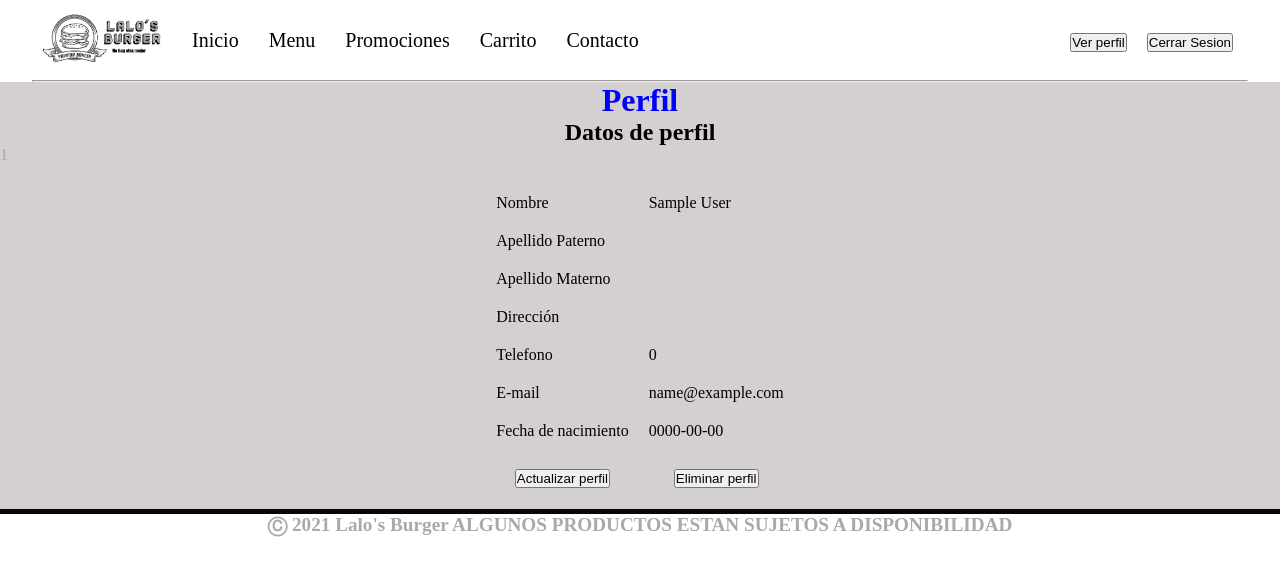
After one commit to miguelrohdez/Proyecto_modulo7, a PHP site: page /perfil.php in a window 1280 px wide. The commit adds this page. Shown: the top 576 px of the page. Run offline with PHP 8.4, Linux system fonts and the light colour scheme; the visitor is signed in with stand-in values (Sample User, id 1).

Commit message:
Muestra datos de perfil correctamente

```diff
--- a/css/main.css
+++ b/css/main.css
@@ -140,7 +140,16 @@ ul{
 	margin-top: 10px;
 	color: black;
 }
-#btn_enviar{
+.t_registro{
+	margin: auto;
+	margin-top: 10px;
+	color: black;
+	border-spacing: 20px;
+    border-collapse: separate;
+}
+
+.btn_registro{
+	padding-top: 3%;
 	text-align: center;
 }
 #img_index{
--- a/formulario_login.html
+++ b/formulario_login.html
@@ -8,7 +8,7 @@
 </head>
 <body>
     <form action="<?php echo $_SERVER['PHP_SELF']; ?>" method="POST">
-        <table class="t_login">
+        <table class="t_registro">
             <tr>
                 <td>E-mail: </td>
                 <td><input type="text" name="txt_email"></td>
--- a/index.php
+++ b/index.php
@@ -21,15 +21,16 @@
 				echo "Fallo la conexion ".$conexion -> connect_errno;
 			}else{
 				$conexion -> set_charset("utf8");
-				$consulta = "SELECT cliente_nombre FROM cliente WHERE cliente_correo = ? AND cliente_contrasenia = ?";
+				$consulta = "SELECT  NoCliente, cliente_nombre FROM cliente WHERE cliente_correo = ? AND cliente_contrasenia = ?";
 				$stmt = $conexion->prepare($consulta);
             	$stmt->bind_param("ss", $usuario, $password);
             	$stmt->execute();
-				$stmt->bind_result($nombre_cliente);
+				$stmt->bind_result($idUsuario, $nombre_cliente);
 
 				if ($stmt->fetch() ) {
 					session_start();
 					$_SESSION["usuario"]=$nombre_cliente;
+					$_SESSION["id"]=$idUsuario;
 					//header("location:carrito.php"); NO SE A QUE PAGINA MARDAR AL CLIENTE REGISTRADO
 				}else{
 					header("index.php"); //Posiblemente agrege una loginErro.html con el mensaje de error
--- a/nav_login.html
+++ b/nav_login.html
@@ -31,6 +31,9 @@
             </ul>
             <ul class="nav-sesion">
                 <li>
+                    <a href="./perfil.php"><button>Ver perfil</button></a>
+                </li>
+                <li>
                     <a href="./salir_sesion.php"><button>Cerrar Sesion</button></a>
                 </li>
             </ul>
--- a/nav_nologin.html
+++ b/nav_nologin.html
@@ -31,7 +31,7 @@
             </ul>
             <ul class="nav-sesion">
                 <li>
-                    <a href="./registro.html"><button>Registrarse</button></a>
+                    <a href="./registro.php"><button>Registrarse</button></a>
                 </li>
             </ul>
         </nav>
--- /dev/null
+++ b/perfil.php
@@ -0,0 +1,96 @@
+<!DOCTYPE html>
+<html lang="es-ES">
+	<head>
+		<meta charset="utf-8">
+		<title>Lalo's Burgers</title>
+		<link rel="stylesheet" type="text/css" href="css/main.css">
+		<script src="https://polyfill.io/v3/polyfill.min.js?features=default"></script>
+
+
+	</head>
+	<body>
+	<!-- Parte que verifica el login -->
+
+		<?php
+			session_start();
+			if (!isset($_SESSION["usuario"])) {
+				include("nav_nologin.html");
+			}else{
+				include("nav_login.html");
+			}
+		?>
+
+	<!-- Aqui  empieza la caja principal -->
+	<div class="container">
+		<header>
+			<h1 class="tituloPrincipal">Perfil</h1>
+		</header>
+		<!-- Aqui  empieza la seccion del formulario o datos a mostrar -->
+		<div class="caja principal">
+
+			<!-- LOGIN
+			CORREO
+					CONTRA
+					BTN INGRESAR (VERIFICAR) Y BTN REGISTRAR (IR A REGISTRAR) -->
+			<?php
+				if (!isset($_SESSION["usuario"])) {
+					echo "<h2>Vuelve a iniciar sesion</h2>";
+					echo "<h2>Tu sesion a expirado</h2>";
+				}else{
+					echo "<h2>Datos de perfil</h2>";
+					echo $_SESSION["id"];
+					require("./php/datos_con.php");
+					$conexion = new mysqli($db_host, $db_admin,$db_pass,$db_data,$db_port);
+					if ($conexion -> connect_errno) {
+						echo "Fallo la conexion ".$conexion -> connect_errno;
+					}
+					$conexion -> set_charset("utf8");
+					$consulta = "SELECT cliente_nombre, cliente_apaterno,cliente_amaterno, cliente_direccion, cliente_correo, cliente_telefono, cliente_fechaNac FROM cliente WHERE NoCliente = ?";
+					$stmt = $conexion->prepare($consulta);
+					$idCliente = $_SESSION["id"];
+					$stmt->bind_param("i", $idCliente);
+					$stmt->execute();
+					$stmt->bind_result($nombre,$apaterno,$amaterno,$direccion,$correo,$telefono,$fecha);
+					$stmt->fetch();
+					echo "<table class='t_registro'>
+								<tr>
+									<td>Nombre </td><td>".$nombre."</td>
+								</tr>
+								<tr>
+									<td>Apellido Paterno </td><td>".$apaterno."</td>
+								</tr>
+								<tr>
+									<td>Apellido Materno </td><td>".$amaterno."</td>
+								</tr>
+								<tr>
+									<td>Dirección </td><td>".$direccion."</td>
+								</tr>
+								<tr>
+									<td>Telefono </td><td>".$telefono."</td>
+								</tr>
+								<tr>
+									<td>E-mail </td><td>".$correo."</td>
+								</tr>
+								<tr>
+									<td>Fecha de nacimiento </td><td>".$fecha."</td>
+								</tr>
+								<tr>
+									<td class='btn_registro'><a href='./actualizar.php'><button>Actualizar perfil</button></a></td>
+									<td class='btn_registro'><a href='./eliminar.php'><button>Eliminar perfil</button></a></td>
+								</tr>
+							</table>";
+
+				}
+			?>
+
+
+		</div>
+
+
+		<div class="clear"></div>
+		</div>
+		<footer>
+			<h1 class="text-footer"> Ⓒ 2021 Lalo's Burger ALGUNOS PRODUCTOS ESTAN SUJETOS A DISPONIBILIDAD</h1>
+		</footer>
+	</body>
+</html>
```
Also changed, not shown: formulario_registro.html (added, +40 -0 lines), registro.html (deleted, +0 -87 lines), registro.php (added, +34 -0 lines).
